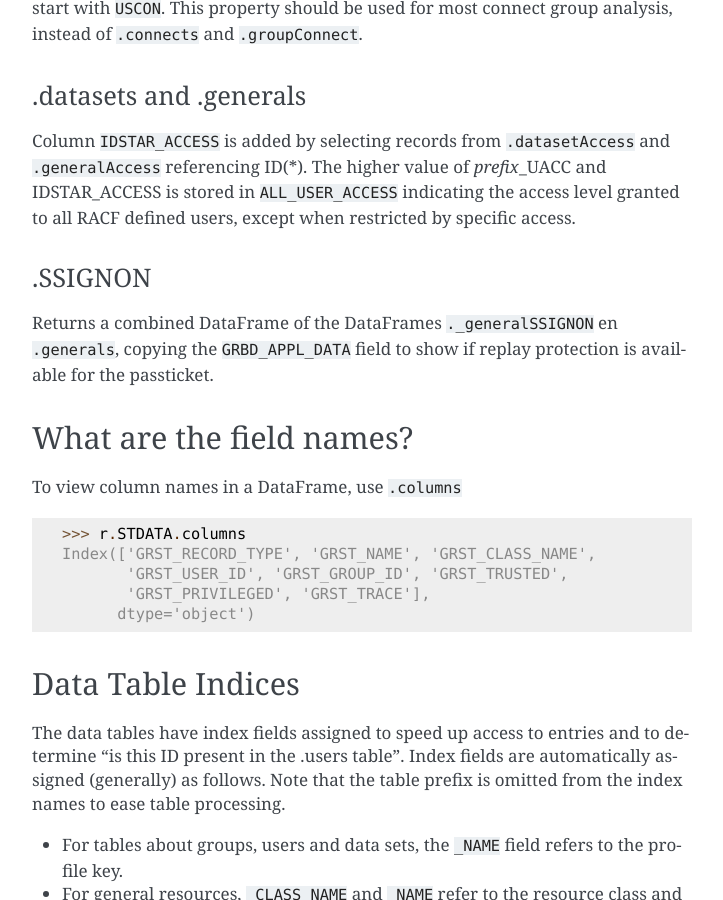
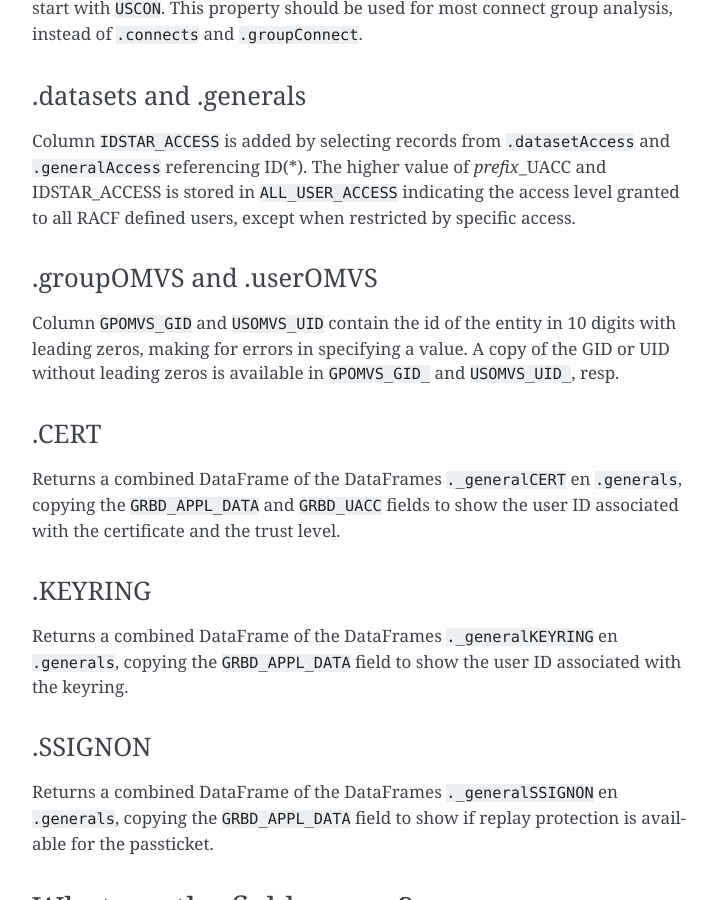
Before and after one commit to wizardofzos/pyracf, a Sphinx documentation site: the page built from docs/DataFrames.rst, in a window 1280 px wide and 900 px high, scrolled down 4787 px. Shown: the whole window, without its empty margins (388-1111 px from the left). Built offline with Sphinx 7.4.7, drawn with Linux system fonts in a browser that asks for light colours; pages that are not in the unit, such as notebooks, are missing from menus; some of the changed text lies outside the part shown.

```diff
--- a/docs/DataFrames.rst
+++ b/docs/DataFrames.rst
@@ -61,6 +61,24 @@
 value of *prefix*\ \_UACC and IDSTAR_ACCESS is stored in
 ``ALL_USER_ACCESS`` indicating the access level granted to all RACF
 defined users, except when restricted by specific access.
+
+.groupOMVS and .userOMVS
+^^^^^^^^^^^^^^^^^^^^^^^^
+
+Column ``GPOMVS_GID`` and ``USOMVS_UID`` contain the id of the entity in 10 digits with leading zeros, making for errors in specifying a value.
+A copy of the GID or UID without leading zeros is available in ``GPOMVS_GID_`` and ``USOMVS_UID_``, resp.
+
+.CERT
+^^^^^^^^
+
+Returns a combined DataFrame of the DataFrames ``._generalCERT`` en
+``.generals``, copying the ``GRBD_APPL_DATA`` and ``GRBD_UACC`` fields to show the user ID associated with the certificate and the trust level.
+
+.KEYRING
+^^^^^^^^
+
+Returns a combined DataFrame of the DataFrames ``._generalKEYRING`` en
+``.generals``, copying the ``GRBD_APPL_DATA`` field to show the user ID associated with the keyring.
 
 .SSIGNON
 ^^^^^^^^
--- a/docs/ReleaseNotes.rst
+++ b/docs/ReleaseNotes.rst
@@ -10,6 +10,10 @@
 - ProfilePublisher methods for GPOMVS, USOMVS, CERT and KEYRING tables
 - r.table() now uses the profile publisher method to return a df, instead of the df itself.
 - new property _doc_stubs in ProfilePublisher with names of methods that are only there for ducmentation purposes, and should not be called
+
+- .find( ) and .skip( ) accept list specification of values, these must be literals, e.g.,
+  r.datasetAccess.find(None,None,['SYS1','SYS2'])
+  r.users.find(OWNER=['SYS1','SYS2'])
 
 
 0.9.0 (rules, sphinx-autodoc, find, skip)
```
Also changed, not shown: docs/Methods.rst (+11 -0 lines), 7 other files.
